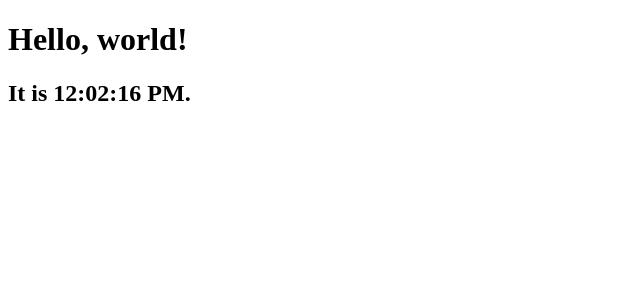
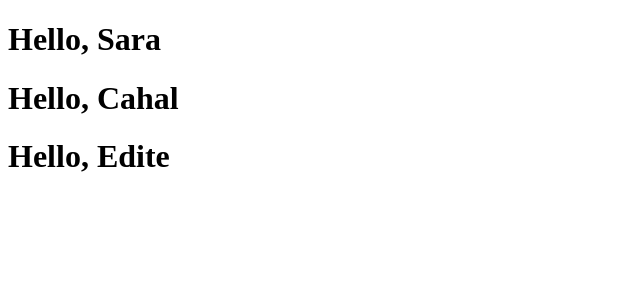
Before and after one commit to es5es5/roguelite-demo-client, a React (Create React App) app: page / in a window 1280 px wide. Shown: the top 300 px of the page, without its empty margins (0-640 px from the left). Built offline with nearby package versions, Linux system fonts and the light colour scheme.

Commit message:
components-and-props

```diff
--- a/src/index.tsx
+++ b/src/index.tsx
@@ -1,14 +1,21 @@
 import React from 'react'
 import ReactDOM from 'react-dom'
 
-function tick() {
-  const element = (
+function Welcome(props: any) {
+  return <h1>Hello, {props.name} {props.age}</h1>;
+}
+
+function App() {
+  return (
     <div>
-      <h1>Hello, world!</h1>
-      <h2>It is {new Date().toLocaleTimeString()}.</h2>
+      <Welcome name="Sara" />
+      <Welcome name="Cahal" />
+      <Welcome name="Edite" />
     </div>
   );
-  ReactDOM.render(element, document.getElementById('root'));
 }
 
-setInterval(tick, 1000);
+ReactDOM.render(
+  <App></App>,
+  document.getElementById('root')
+);
```
